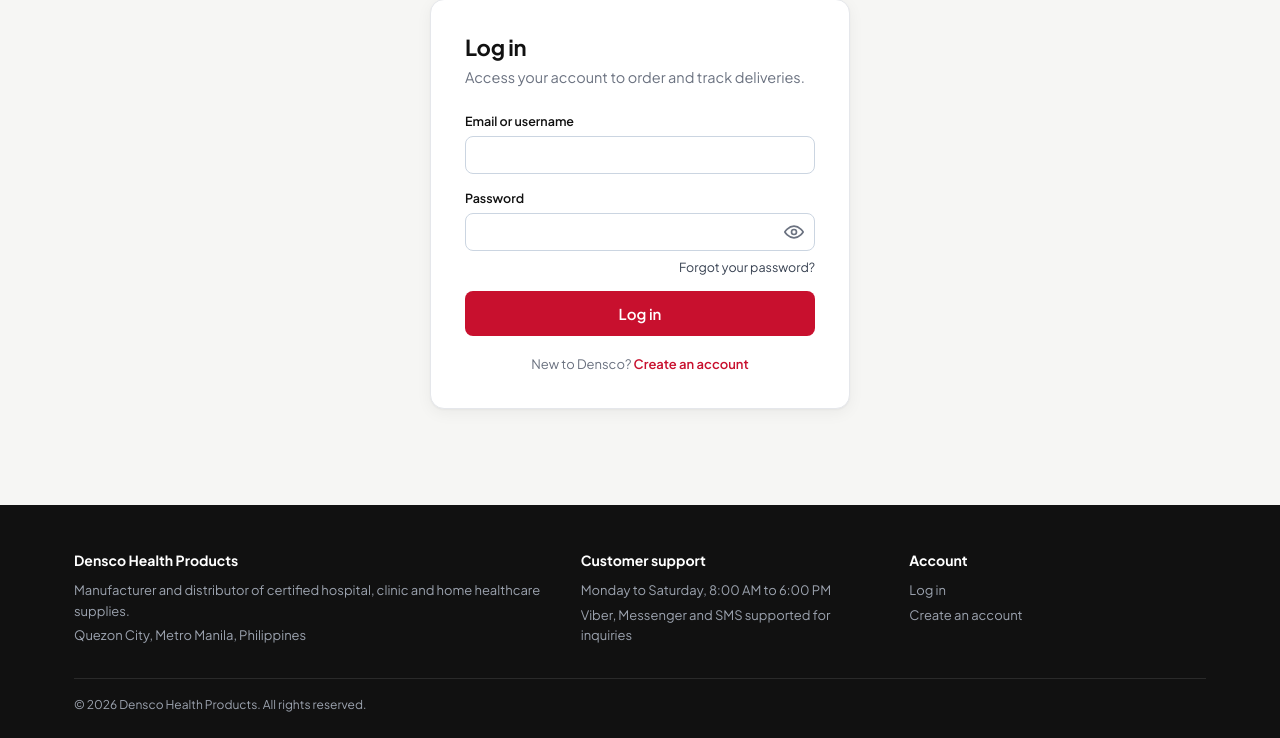
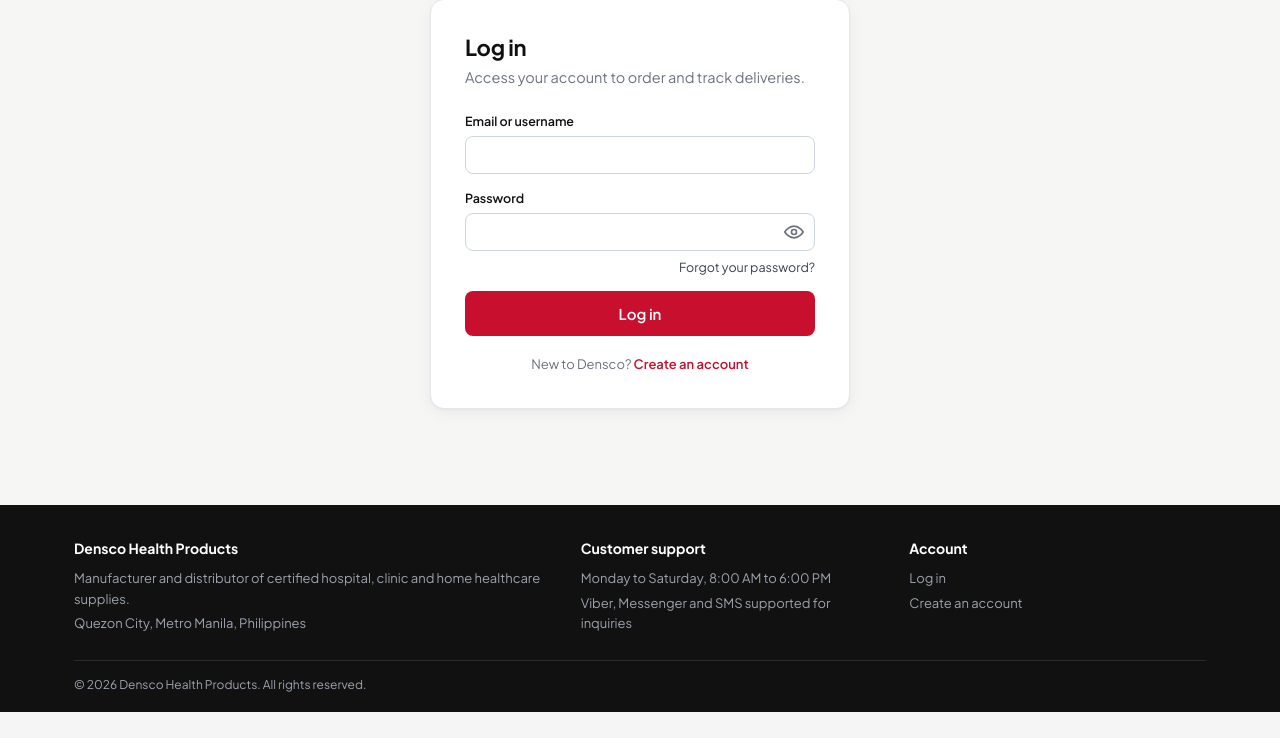
Before and after one commit to rei2802/densco, a PHP site: page /Densco1-main/login.php in a window 1280 px wide. Shown: the part 126-864 px from the top of the page. After the commit the page ends 838 px from the top, so only its background shows below. Run offline with PHP 8.4, Linux system fonts and the light colour scheme; data that the repository does not hold is empty.

Commit message:
Reduce login footer spacing

```diff
--- a/Densco1-main/css/style.css
+++ b/Densco1-main/css/style.css
@@ -1240,3 +1240,6 @@ button.inq-item{min-width:0;width:100%;font:inherit;text-align:left}
 #chatError{color:#793f00;background:#fff4e5;padding:7px 10px;border-radius:6px;font-size:13px}
 #endConversation{margin-top:10px}
 #cbStaffMsgs .cb-m,.inq .bubble{white-space:pre-wrap;overflow-wrap:anywhere}
+
+.ftr-compact{padding-block:32px 18px}
+.ftr-compact .ftr-bot{margin-top:22px;padding-top:14px}
--- a/Densco1-main/login.php
+++ b/Densco1-main/login.php
@@ -227,7 +227,7 @@ if ($_SERVER['REQUEST_METHOD'] === 'POST') {
 
   </main>
 
-  <footer class="ftr" id="siteFooter"></footer>
+  <footer class="ftr ftr-compact" id="siteFooter"></footer>
 
   <script src="api/settings.php?script=1"></script>
   <script src="js/store.js"></script>
```
